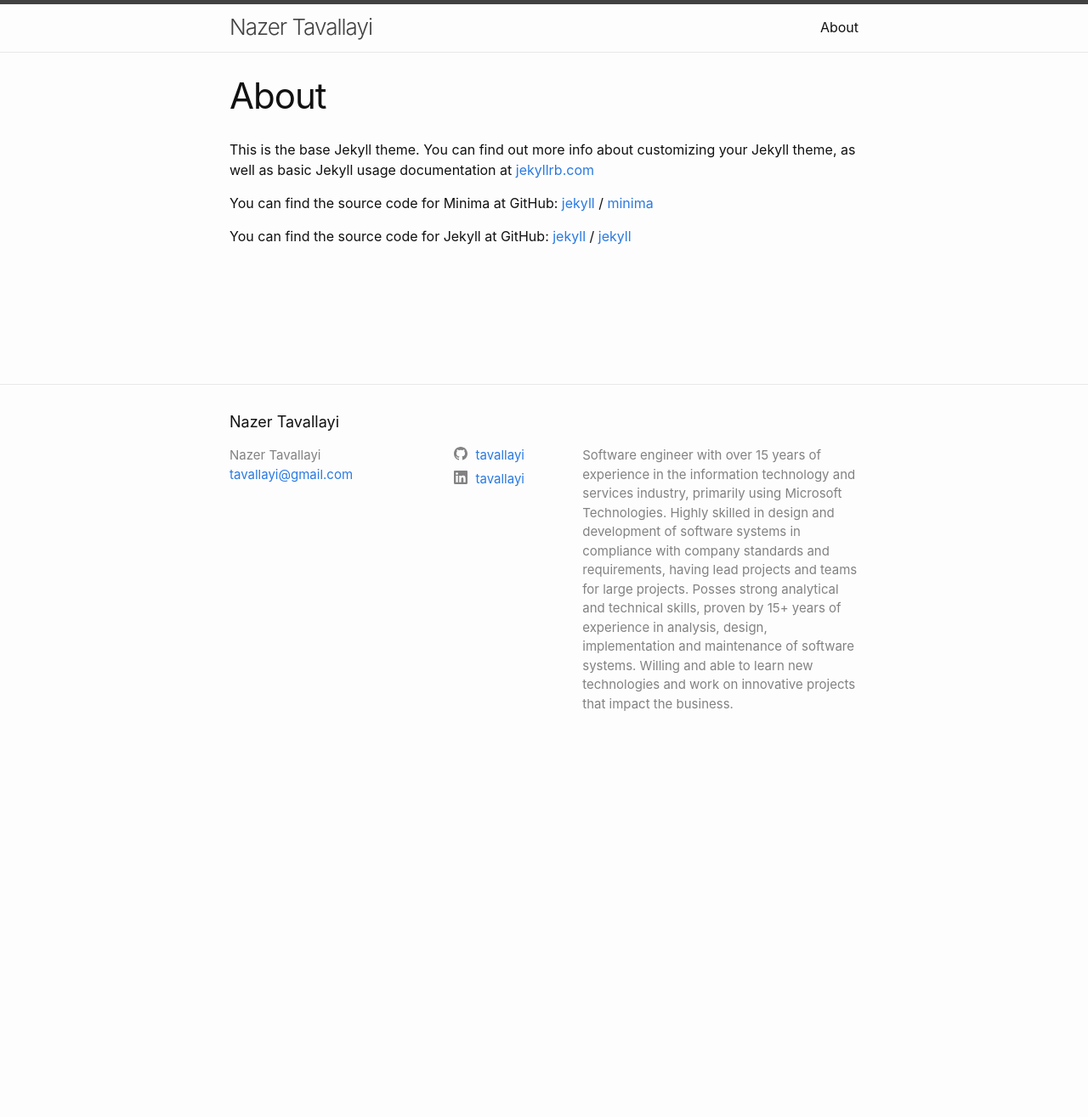
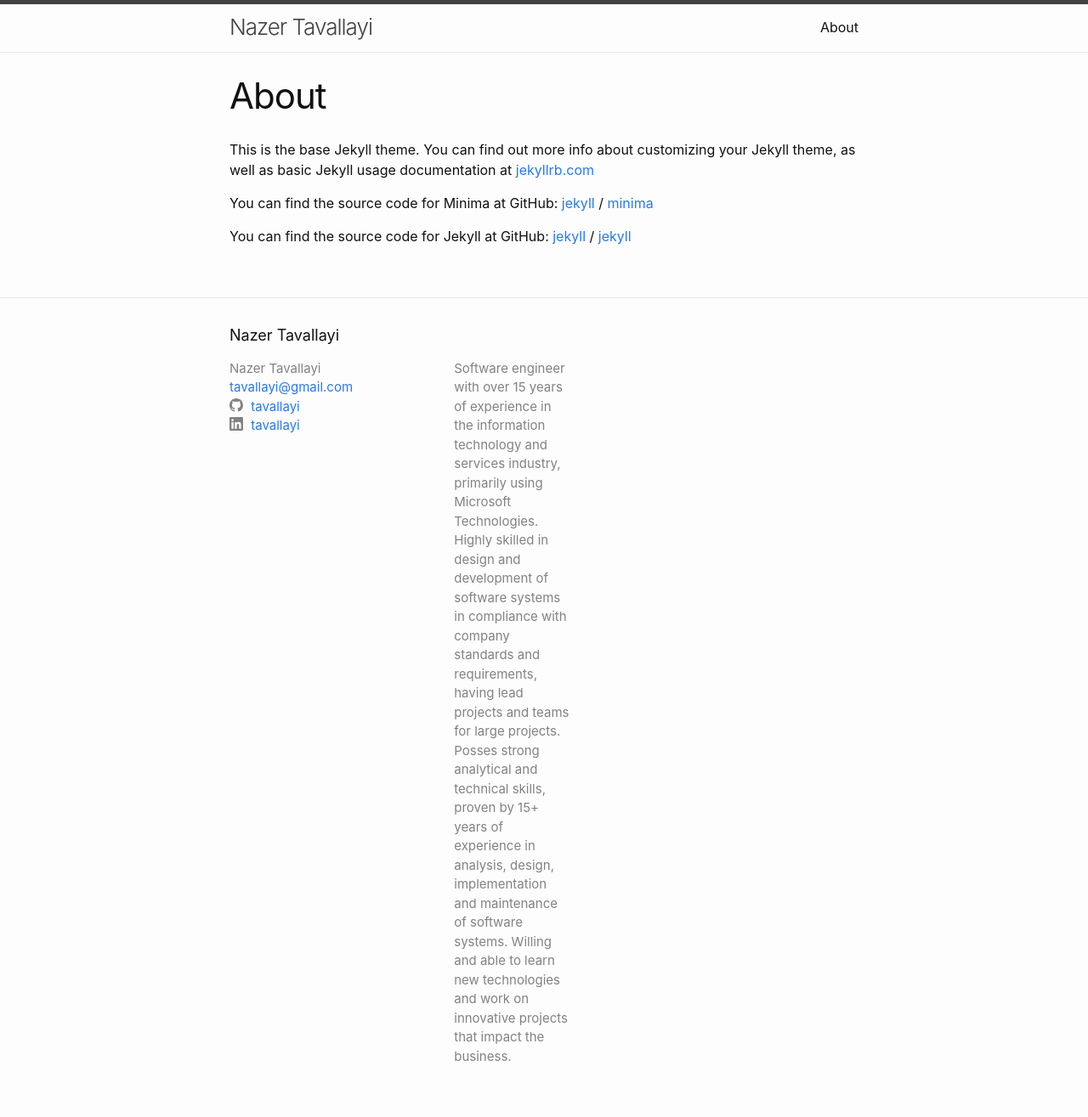
Before and after one commit to Tavallayi/tavallayi.github.io, a Jekyll site: the page built from docs/about.markdown, in a window 1280 px wide. Shown: the whole page at 85% size. Built offline with Jekyll 4.4.1, drawn with Linux system fonts in a browser that asks for light colours; before the commit the page ends 900 px from its top, so only the background shows below that.

Commit message:
Change sotial links

```diff
--- a/docs/_includes/footer.html
+++ b/docs/_includes/footer.html
@@ -18,14 +18,11 @@
             {%- if site.email -%}
             <li><a class="u-email" href="mailto:{{ site.email }}">{{ site.email }}</a></li>
             {%- endif -%}
-        </ul>
+            {%- include social.html -%}
+          </ul>
       </div>
 
       <div class="footer-col footer-col-2">
-        {%- include social.html -%}
-      </div>
-
-      <div class="footer-col footer-col-3">
         <p>{{- site.description | escape -}}</p>
       </div>
     </div>
--- a/docs/_includes/social.html
+++ b/docs/_includes/social.html
@@ -1,4 +1,3 @@
-<ul class="social-media-list">
   {%- if site.dribbble_username -%}<li><a href="https://dribbble.com/{{ site.dribbble_username| cgi_escape | escape }}"><svg class="svg-icon"><use xlink:href="{{ '/assets/minima-social-icons.svg#dribbble' | relative_url }}"></use></svg> <span class="username">{{ site.dribbble_username| escape }}</span></a></li>{%- endif -%}
   {%- if site.facebook_username -%}<li><a href="https://www.facebook.com/{{ site.facebook_username| cgi_escape | escape }}"><svg class="svg-icon"><use xlink:href="{{ '/assets/minima-social-icons.svg#facebook' | relative_url }}"></use></svg> <span class="username">{{ site.facebook_username| escape }}</span></a></li>{%- endif -%}
   {%- if site.flickr_username -%}<li><a href="https://www.flickr.com/photos/{{ site.flickr_username| cgi_escape | escape }}"><svg class="svg-icon"><use xlink:href="{{ '/assets/minima-social-icons.svg#flickr' | relative_url }}"></use></svg> <span class="username">{{ site.flickr_username| escape }}</span></a></li>{%- endif -%}
@@ -11,4 +10,3 @@
   {%- if site.youtube_username -%}<li><a href="https://youtube.com/{{ site.youtube_username| cgi_escape | escape }}"><svg class="svg-icon"><use xlink:href="{{ '/assets/minima-social-icons.svg#youtube' | relative_url }}"></use></svg> <span class="username">{{ site.youtube_username| escape }}</span></a></li>{%- endif -%}
   {%- if site.googleplus_username -%}<li><a href="https://plus.google.com/{{ site.googleplus_username| escape }}"><svg class="svg-icon"><use xlink:href="{{ '/assets/minima-social-icons.svg#googleplus' | relative_url }}"></use></svg> <span class="username">{{ site.googleplus_username| escape }}</span></a></li>{%- endif -%}
   {%- if site.rss -%}<li><a href="{{ 'feed.xml' | relative_url }}"><svg class="svg-icon"><use xlink:href="{{ '/assets/minima-social-icons.svg#rss' | relative_url }}"></use></svg> <span>{{ site.rss | escape }}</span></a></li>{%- endif -%}
-</ul>
```
